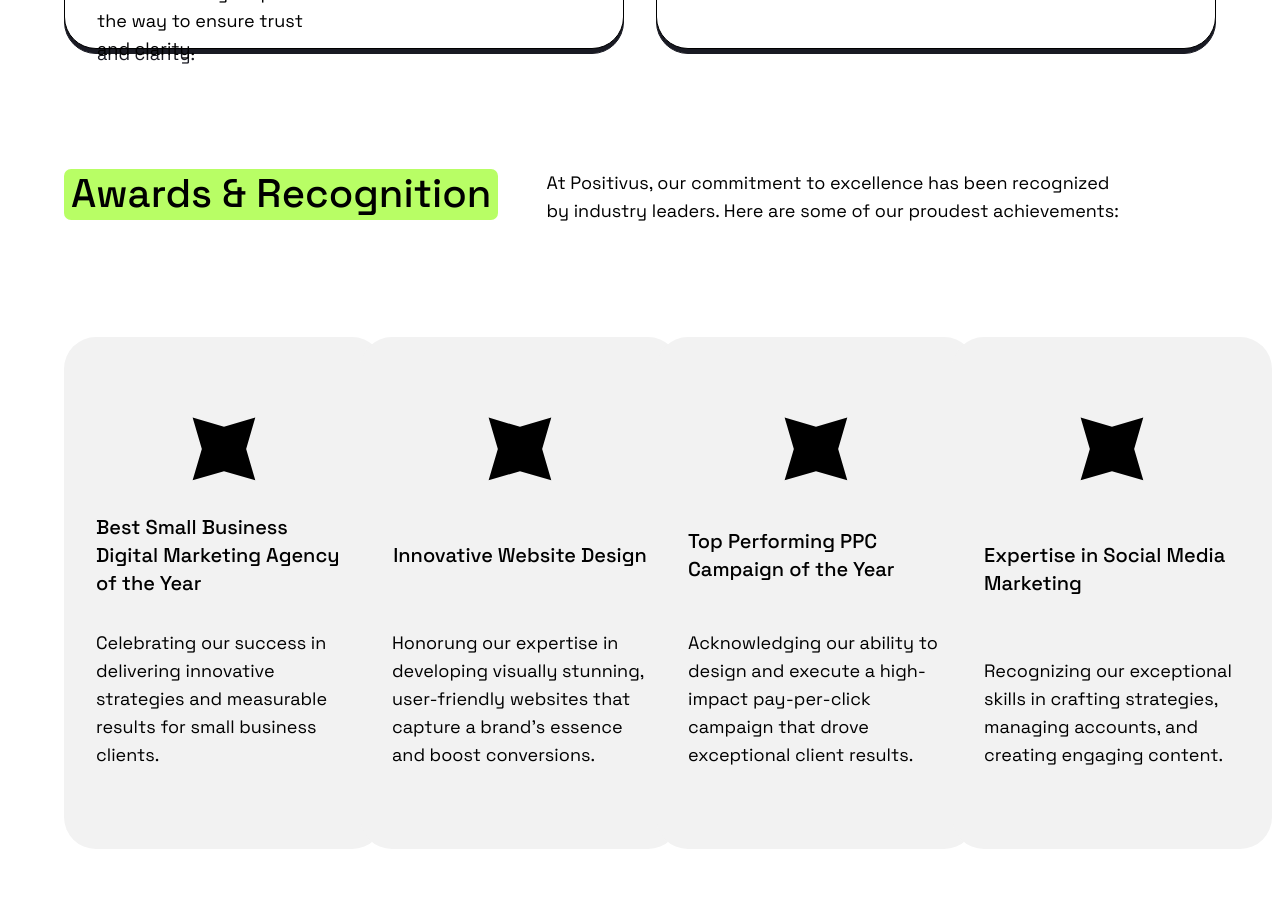
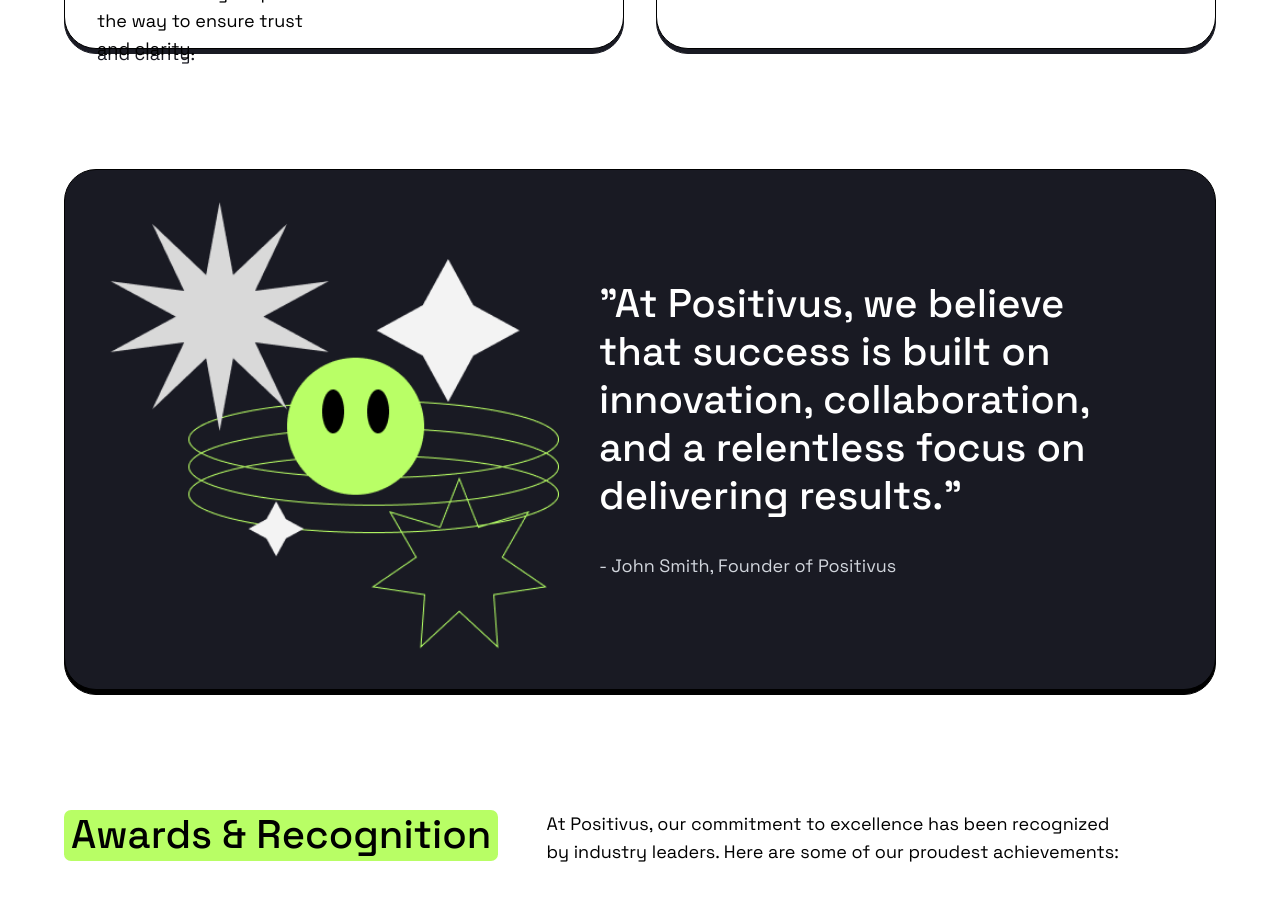
Before and after one commit to hervezossou/positivus-site, a Next.js app: page /about in a window 1280 px wide. Shown: the part 1940-2840 px from the top of the page. Built offline with nearby package versions, Linux system fonts and the light colour scheme.

Commit message:
update(AboutPage): added QuoteSection component

```diff
--- a/app/about/page.tsx
+++ b/app/about/page.tsx
@@ -3,6 +3,7 @@ import { ImpactNumbersSection } from "@/about/sections/ImpactNumbersSection"
 import { CoreValueSection } from "@/about/sections/CoreValueSection"
 import { AwardSection } from "@/about/sections/AwardSection"
 import { ExploreCareer } from "@/about/sections/ExploreCareer"
+import { QuoteSection } from "@/about/sections/QuoteSection"
 
 export default function Page() {
     return (
@@ -10,6 +11,7 @@ export default function Page() {
             <AboutHeroSection />
             <ImpactNumbersSection />
             <CoreValueSection />
+            <QuoteSection />
             <AwardSection />
             <ExploreCareer />
         </>
```
